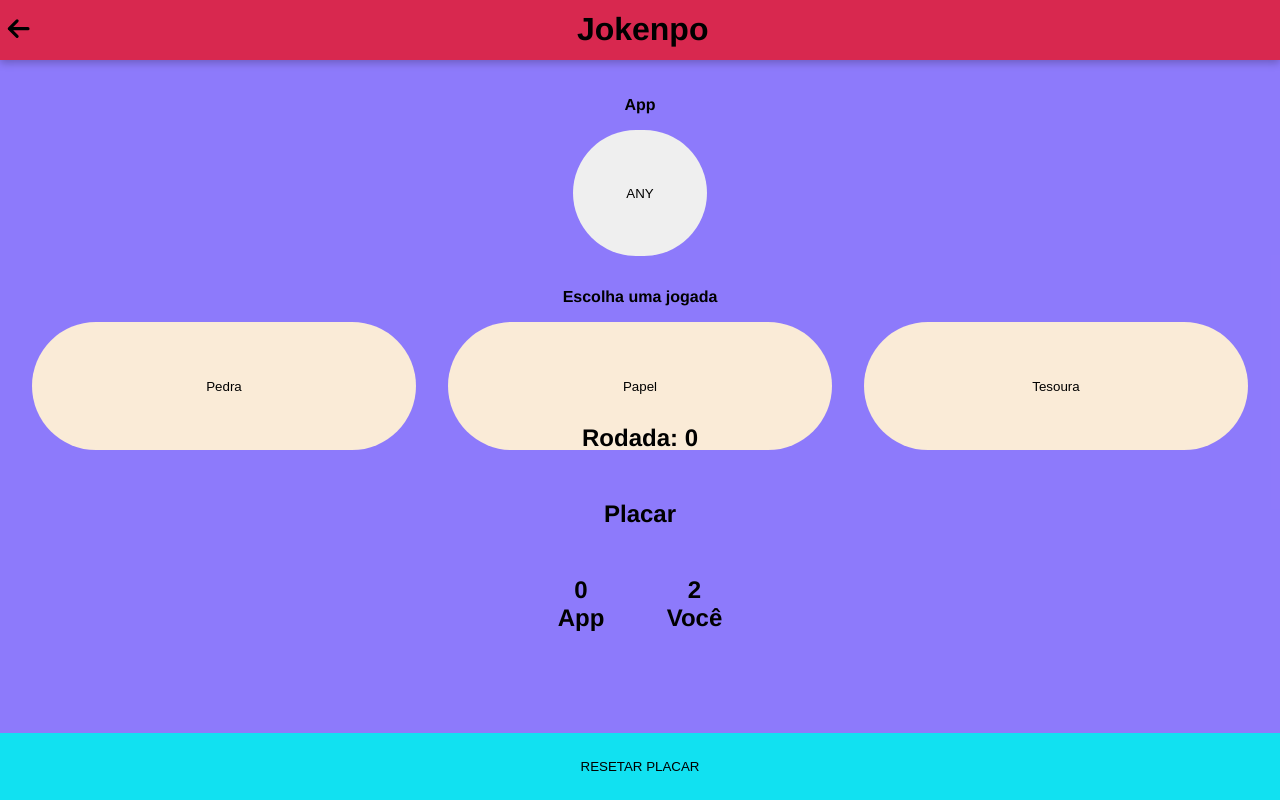
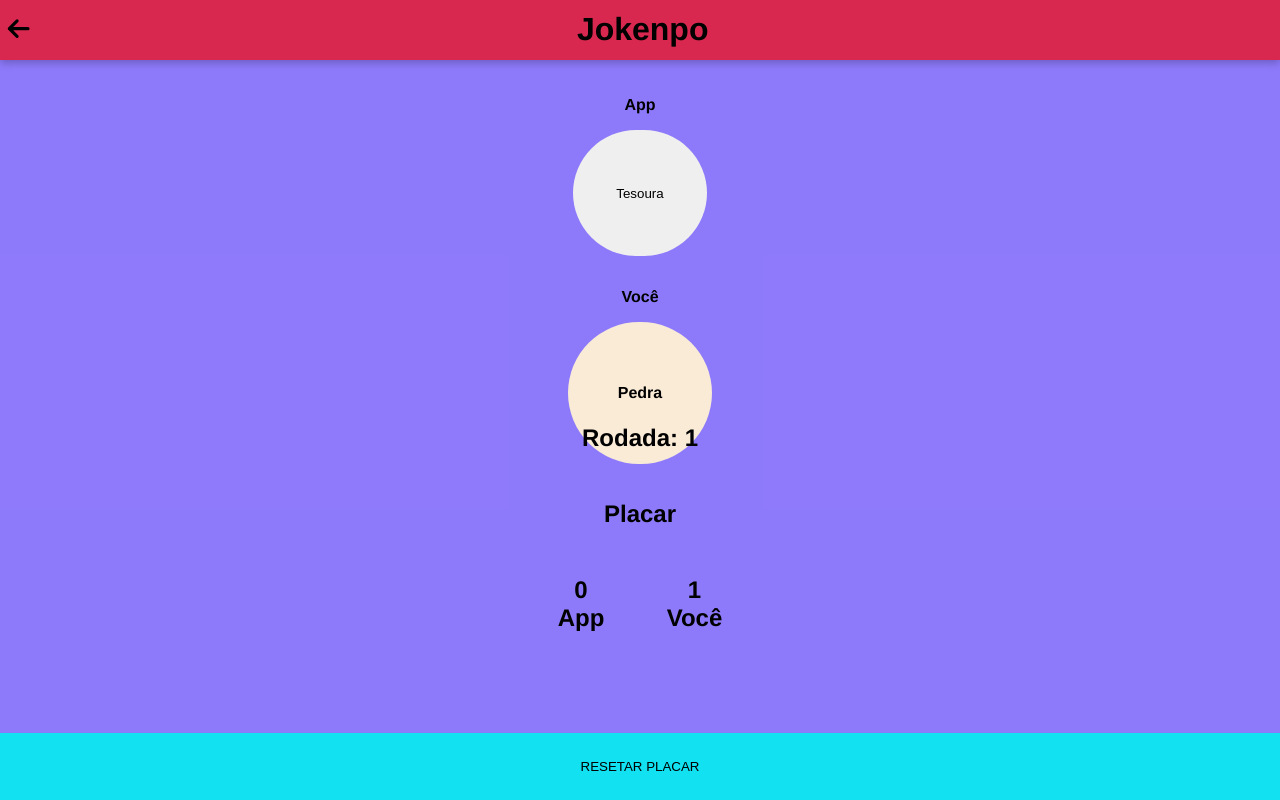
Before and after one commit to Lucky-ta/Menu-Games, a React (Vite) app: page /Jokenpo in a window 1280 px wide. Both pictures are taken after a click on the button "Pedra". Built offline with nearby package versions, Linux system fonts and the light colour scheme.

Commit message:
Implementa funcionalidade de pontuação e empate

```diff
--- a/src/pages/Jokenpo.jsx
+++ b/src/pages/Jokenpo.jsx
@@ -1,11 +1,49 @@
-import React, { useState } from 'react';
+import React, { useEffect, useState } from 'react';
 import Header from '../components/Header';
-import Player from '../service/Jokenpo/Player';
+import Enemy from '../service/Jokenpo/Enemy';
+import jokenpoVerifyResult from '../service/Jokenpo/jokenpoVerifyResult';
 import '../styles/Jokenpo.css';
 
 function Jokenpo() {
-  const [choise, setChoise] = useState('PEPEL');
-  const player = new Player(choise);
+  const ENEMY = new Enemy();
+  const [round, setRound] = useState(0);
+  const [enemyOption, SetEnemyOption] = useState('');
+  const [points, setPoints] = useState(0);
+  const [enemyPoints, setEnemyPoints] = useState(0);
+
+  const [option, setOption] = useState('');
+
+  const handleOption = (choice) => {
+    setOption(choice);
+    setRound(round + 1);
+  };
+
+  const resetGame = () => {
+    setOption('');
+    setPoints(0);
+    setEnemyPoints(0);
+    setRound(0);
+  };
+
+  useEffect(() => {
+    if (option !== '') {
+      SetEnemyOption(ENEMY.option);
+    }
+  }, [round]);
+
+  useEffect(() => {
+    const result = jokenpoVerifyResult(enemyOption, option);
+    console.log(result);
+    if (result === 'Empate.' && enemyOption !== '') {
+      window.setTimeout(() => alert(result), 200);
+    }
+    if (result === 'Você venceu!' && enemyOption !== '') {
+      setPoints(points + 1);
+    }
+    if (result === 'Você perdeu.' && enemyOption !== '') {
+      setEnemyPoints(enemyPoints + 1);
+    }
+  }, [enemyOption]);
 
   return (
     <div className="jokenpo-body">
@@ -14,40 +52,66 @@ function Jokenpo() {
         <p>App</p>
         <div className="jokenpo-pickachoice-btn-Appcontainer">
           <button className="jokenpo-app-btn" type="button">
-            ANY
+            {enemyOption}
           </button>
         </div>
       </div>
+      {!option ? (
         <div className="jokenpo-pickachoice-container">
           <p>Escolha uma jogada</p>
           <div className="jokenpo-pickachoice-btn-container">
-          <button className="jokenpo-pickachoice-btn" type="button">
+            <button
+              onClick={(e) => handleOption(e.target.id)}
+              id="Pedra"
+              className="jokenpo-pickachoice-btn"
+              type="button"
+            >
               Pedra
             </button>
-          <button className="jokenpo-pickachoice-btn" type="button">
+            <button
+              onClick={(e) => handleOption(e.target.id)}
+              id="Papel"
+              className="jokenpo-pickachoice-btn"
+              type="button"
+            >
               Papel
             </button>
-          <button className="jokenpo-pickachoice-btn" type="button">
+            <button
+              onClick={(e) => handleOption(e.target.id)}
+              id="Tesoura"
+              className="jokenpo-pickachoice-btn"
+              type="button"
+            >
               Tesoura
             </button>
           </div>
         </div>
+      ) : (
+        <div className="jokenpo-player-option">
+          <p>Você</p>
+          <span className="jokenpo-option">{option}</span>
+        </div>
+      )}
       <div className="jokenpo-score-container">
-        <p>Rodada: 0</p>
+        <p>{`Rodada: ${round}`}</p>
         <p>Placar</p>
         <div className="jokenpo-score">
           <div>
-            <span>0</span>
+            <span>{enemyPoints}</span>
             <p>App</p>
           </div>
           <div>
-            <span>2</span>
+            <span>{points}</span>
             <p>Você</p>
           </div>
         </div>
       </div>
       <footer className="jokenpo-footer">
-        <button className="jokenpo-footer-btn" type="button">
+        <button
+          onClick={resetGame}
+          className="jokenpo-footer-btn"
+          type="button"
+        >
           RESETAR PLACAR
         </button>
       </footer>
--- a/src/service/Jokenpo/Enemy.js
+++ b/src/service/Jokenpo/Enemy.js
@@ -0,0 +1,14 @@
+class Enemy {
+  options = ['Pedra', 'Papel', 'Tesoura'];
+
+  constructor() {
+    this.points = 0;
+    this.option = this.options[Math.floor(Math.random() * this.options.length)];
+  }
+
+  play() {
+    return this.option;
+  }
+}
+
+export default Enemy;
--- a/src/service/Jokenpo/Player.js
+++ b/src/service/Jokenpo/Player.js
@@ -5,7 +5,7 @@ class Player {
   }
 
   play() {
-    console.log(this.choice);
+    return this.choice;
   }
 }
 
--- /dev/null
+++ b/src/service/Jokenpo/jokenpoVerifyResult.js
@@ -0,0 +1,33 @@
+const jokenpoVerifyResult = (enemyOption, playerOption) => {
+  const options = ['Pedra', 'Papel', 'Tesoura'];
+
+  if (enemyOption === playerOption) {
+    return 'Empate.';
+  }
+
+  if (enemyOption === options[0] && playerOption === options[1]) {
+    return 'Você venceu!';
+  }
+
+  if (enemyOption === options[0] && playerOption === options[2]) {
+    return 'Você perdeu.';
+  }
+
+  if (enemyOption === options[1] && playerOption === options[2]) {
+    return 'Você venceu!';
+  }
+
+  if (enemyOption === options[1] && playerOption === options[0]) {
+    return 'Você perdeu.';
+  }
+
+  if (enemyOption === options[2] && playerOption === options[0]) {
+    return 'Você venceu!';
+  }
+
+  if (enemyOption === options[2] && playerOption === options[1]) {
+    return 'Você perdeu.';
+  } return null;
+};
+
+export default jokenpoVerifyResult;
--- a/src/styles/Jokenpo.css
+++ b/src/styles/Jokenpo.css
@@ -38,7 +38,7 @@
   gap: 2.6em;
 }
 
-.jokenpo-pickachoice-container, .jokenpo-app-option {
+.jokenpo-pickachoice-container, .jokenpo-app-option, .jokenpo-player-option {
   display: flex;
   flex-direction: column;
   width: 100%;
@@ -48,7 +48,7 @@
   gap: 1em;
 }
 
-.jokenpo-pickachoice-btn-container {
+.jokenpo-pickachoice-btn-container, .jokenpo-player-option {
   display: flex;
   justify-content: center;
   gap: 2em;
@@ -72,7 +72,7 @@
   top: 6em;
 }
 
-.jokenpo-app-btn {
+.jokenpo-app-btn, .jokenpo-option {
   width: 100%;
   height: 100%;
   max-width: 10em;
@@ -83,4 +83,24 @@
 .jokenpo-pickachoice-btn-Appcontainer {
   width: 100%;
   height: 100%;
+}
+
+.jokenpo-player-option {
+  height: 11em;
+  align-items: center;
+}
+
+.jokenpo-option {
+  display: flex;
+  flex-direction: column;
+  background-color: antiquewhite;
+  width: 100%;
+  max-width: 9em;
+  height: 100%;
+  border-radius: 10em;
+  justify-content: center;
+}
+
+.jokenpo-player-option {
+  gap: 1em;
 }/*# sourceMappingURL=Jokenpo.css.map */
--- a/src/styles/Jokenpo.scss
+++ b/src/styles/Jokenpo.scss
@@ -38,7 +38,7 @@
     gap: 2.6em;
 }
 
-.jokenpo-pickachoice-container, .jokenpo-app-option {
+.jokenpo-pickachoice-container, .jokenpo-app-option, .jokenpo-player-option {
     display: flex;
     flex-direction: column;
     width: 100%;
@@ -48,7 +48,7 @@
     gap: 1em;
 }
 
-.jokenpo-pickachoice-btn-container {
+.jokenpo-pickachoice-btn-container, .jokenpo-player-option {
     display: flex;
     justify-content: center;
     gap: 2em;
@@ -72,7 +72,7 @@
     top: 6em;
 }
 
-.jokenpo-app-btn {
+.jokenpo-app-btn, .jokenpo-option {
     width: 100%;
     height: 100%;
     max-width: 10em;
@@ -84,3 +84,23 @@
     width: 100%;
     height: 100%;
 }
+
+.jokenpo-player-option {
+    height: 11em;
+    align-items: center;
+}
+
+.jokenpo-option {
+    display: flex;
+    flex-direction: column;
+    background-color: antiquewhite;
+    width: 100%;
+    max-width: 9em;
+    height: 100%;
+    border-radius: 10em;
+    justify-content: center;
+}
+
+.jokenpo-player-option {
+    gap: 1em;
+}
```
Also changed, not shown: 1 other file (tests, documents, lock files or other folders). Lines whose indentation alone changed are shown as unchanged.
